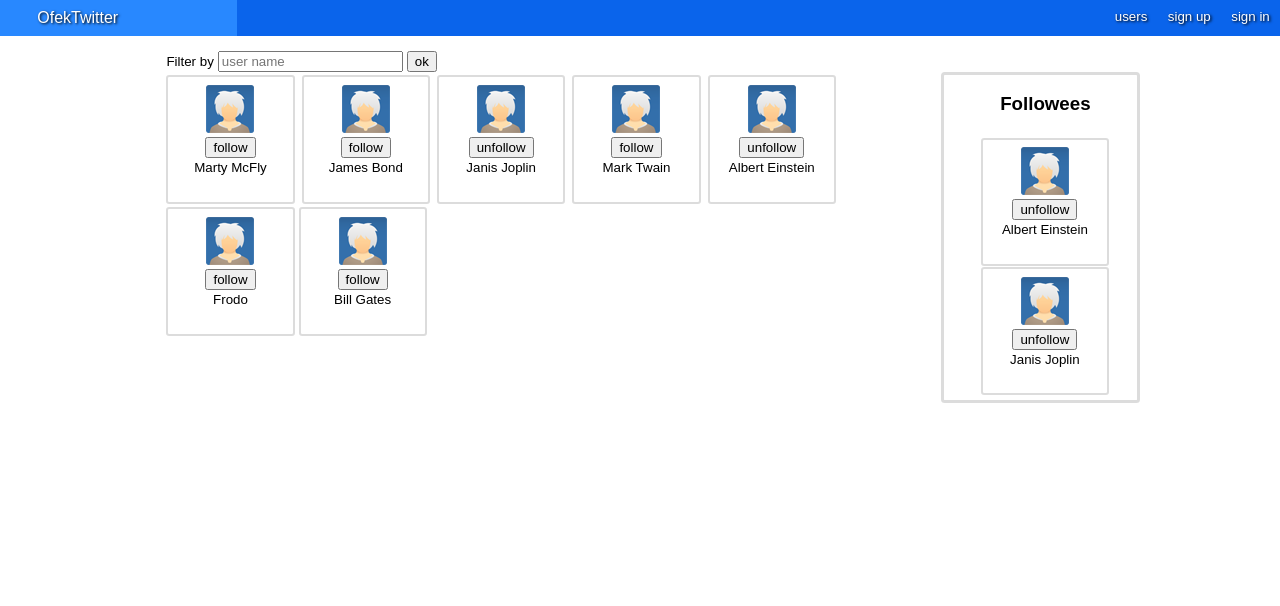
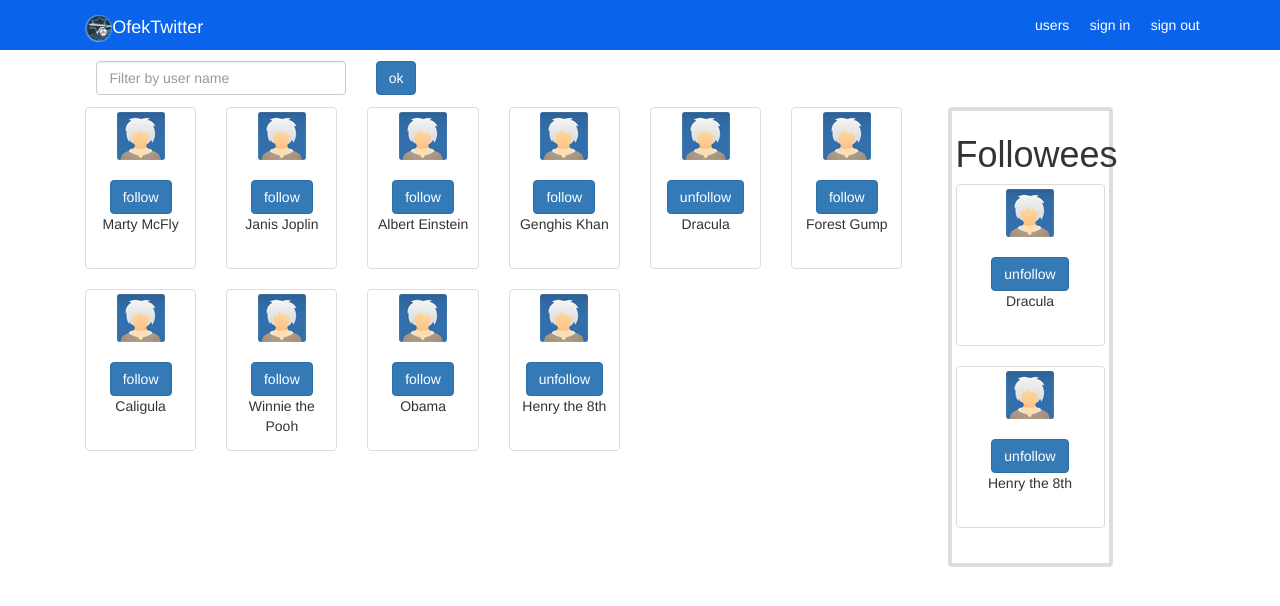
Before and after one commit to shakedd15/CourseTwitterProject, a plain HTML site: page Twitter/users.html in a window 1280 px wide. Drawn offline with nearby package versions, Linux system fonts and the light colour scheme.

Commit message:
adding bootstrap, before walking throw code.

```diff
--- a/Twitter/users.html
+++ b/Twitter/users.html
@@ -1,102 +1,164 @@
 <!DOCTYPE html>
 <html lang="en">
-<head>
+<head class="row">
     <meta charset="UTF-8">
+    <link rel="stylesheet" type="text/css" href="../stylesSheet/bootstrap.css">
     <link rel="stylesheet" type="text/css" href="../stylesSheet/styleSheets.css">
     <link rel="stylesheet" type="text/css" href="../stylesSheet/users.css">
     <title>Title</title>
 </head>
 <body>
-<div id="main_wrapper">
+<div>
     <header>
-    <ul>
-        <li><img id="logo" src="../images/ofek.png"></li>
-        <div id="optionsBar">
-            <li><a id="ofektwitterText" href="ofekTwitter.html">OfekTwitter</a></li>
-            <li class="menu"><a>sign in</a></li>
-            <li class="menu"><a>sign up</a></li>
-            <li class="menu"><a href="users.html">users</a></li>
+        <div class="container">
+            <div class="navbar-header">
+                <button type="button" class="navbar-toggle collapsed" data-toggle="collapse" data-target="#navbar"
+                        aria-expanded="false" aria-controls="navbar">
+                    <span class="sr-only">Toggle navigation</span>
+                    <span class="icon-bar"></span>
+                    <span class="icon-bar"></span>
+                    <span class="icon-bar"></span>
+                </button>
+                <a class="navbar-brand title" href="ofekTwitter.html">
+                    <img id="logo" src="../images/ofek.png">OfekTwitter</a>
             </div>
+            <div id="navbar" class="navbar-collapse collapse">
+                <ul class="navbar-nav navbar-right">
+                    <li><a class="menu" href="users.html">users</a></li>
+                    <li><a class="menu" href="#">sign in</a></li>
+                    <li><a class="menu" href="#">sign out</a></li>
                 </ul>
-</header>
-<section>
-    <form >
-        <span id="filterFont">Filter by</span>  <input type="text" name="filter" placeholder="user name"/>
-        <input type="button" name="ok" value="ok"  />
-        <br>
-    </form>
-    <article>
-        <div class="singleUser">
-            <div><img src="../images/useravatar.png" class="userPicture"></div>
-            <div>
-                <input type="button" name="ok" value="follow" class="followButonUser" /> <br/>
-                <span class="userName">Marty McFly</span>
             </div>
         </div>
-        <div class="singleUser">
-            <div><img src="../images/useravatar.png" class="userPicture"></div>
-            <div>
-                <input type="button" name="ok" value="follow" class="followButonUser" /> <br/>
-                <span class="userName">James Bond</span>
+    </header>
+
+<section class="container">
+    <div class="row createSpace">
+        <div class="col-md-3">
+            <input type="text" class="form-control" id="exampleInputName2" placeholder="Filter by user name">
+
+        </div>
+        <div class="col-md-8">
+            <button type="button" class="btn btn-primary">ok</button>
         </div>
     </div>
-        <div class="singleUser">
-            <div><img src="../images/useravatar.png" class="userPicture"></div>
+    <div class="row">
+        <div class="col-md-9">
+            <div class="col-md-2">
+                    <div class="thumbnail">
+                        <div><img src="../images/useravatar.png"></div><br/>
                         <div>
-                <input type="button" name="ok" value="unfollow" class="followButonUser" /> <br/>
-                <span class="userName">Janis Joplin</span>
+                            <button type="button" class="btn btn-primary">follow</button><br/>
+                            <span>Marty McFly</span>
                         </div>
                     </div>
-        <div class="singleUser">
-            <div><img src="../images/useravatar.png" class="userPicture"></div>
+            </div>
+            <div class="col-md-2">
+                    <div class="thumbnail">
+                        <div><img src="../images/useravatar.png"></div><br/>
                         <div>
-                <input type="button" name="ok" value="follow" class="followButonUser" /> <br/>
-                <span class="userName">Mark Twain</span>
+                            <button type="button" class="btn btn-primary">follow</button><br/>
+                            <span>Janis Joplin</span>
                         </div>
                     </div>
-        <div class="singleUser">
-            <div><img src="../images/useravatar.png" class="userPicture"></div>
+            </div>
+            <div class="col-md-2">
+                    <div class="thumbnail">
+                        <div><img src="../images/useravatar.png"></div><br/>
                         <div>
-                <input type="button" name="ok" value="unfollow" class="followButonUser" /> <br/>
-                <span class="userName">Albert Einstein</span>
+                            <button type="button" class="btn btn-primary">follow</button><br/>
+                            <span>Albert Einstein</span>
                         </div>
                     </div>
-        <div class="singleUser">
-            <div><img src="../images/useravatar.png" class="userPicture"></div>
+            </div>
+            <div class="col-md-2">
+                    <div class="thumbnail">
+                        <div><img src="../images/useravatar.png"></div><br/>
                         <div>
-                <input type="button" name="ok" value="follow" class="followButonUser" /> <br/>
-                <span class="userName">Frodo</span>
+                            <button type="button" class="btn btn-primary">follow</button> <br/>
+                            <span>Genghis Khan</span>
                         </div>
                     </div>
-        <div class="singleUser">
-            <div><img src="../images/useravatar.png" class="userPicture"></div>
+            </div>
+            <div class="col-md-2">
+                    <div class="thumbnail">
+                        <div><img src="../images/useravatar.png"></div><br/>
                         <div>
-                <input type="button" name="ok" value="follow" class="followButonUser" /> <br/>
-                <span class="userName">Bill Gates</span>
+                            <button type="button" class="btn btn-primary">unfollow</button> <br/>
+                            <span>Dracula</span>
                         </div>
                     </div>
-    </article>
-    <aside>
-        <div id="followsUser">
-            <h1>Followees</h1>
-            <div id="insideFollowesUser">
-            <div class="singleUser">
-                <div><img src="../images/useravatar.png" class="userPicture"></div>
+            </div>
+            <div class="col-md-2">
+                    <div class="thumbnail">
+                        <div><img src="../images/useravatar.png"></div><br/>
                         <div>
-                <input type="button" name="ok" value="unfollow" class="followButonUser" /> <br/>
-                <span class="userName">Albert Einstein</span>
+                            <button type="button" class="btn btn-primary">follow</button> <br/>
+                            <span>Forest Gump</span>
                         </div>
                     </div>
-            <div class="singleUser" id="oneUser">
-                <div><img src="../images/useravatar.png" class="userPicture"></div>
+            </div>
+            <div class="col-md-2">
+                    <div class="thumbnail">
+                        <div><img src="../images/useravatar.png"></div><br/>
                         <div>
-                <input type="button" name="ok" value="unfollow" class="followButonUser" /> <br/>
-                <span class="userName">Janis Joplin</span>
+                            <button type="button" class="btn btn-primary">follow</button> <br/>
+                            <span>Caligula</span>
+                        </div>
+                    </div>
+            </div>
+            <div class="col-md-2">
+                <div class="thumbnail">
+                    <div><img src="../images/useravatar.png"></div><br/>
+                    <div>
+                        <button type="button" class="btn btn-primary">follow</button> <br/>
+                        <span>Winnie the Pooh</span>
+                    </div>
+                </div>
+            </div>
+            <div class="col-md-2">
+                <div class="thumbnail">
+                    <div><img src="../images/useravatar.png"></div><br/>
+                    <div>
+                        <button type="button" class="btn btn-primary">follow</button> <br/>
+                        <span>Obama</span>
+                    </div>
+                </div>
+            </div>
+            <div class="col-md-2">
+                <div class="thumbnail">
+                    <div><img src="../images/useravatar.png"></div><br/>
+                    <div>
+                        <button type="button" class="btn btn-primary">unfollow</button> <br/>
+                        <span>Henry the 8th</span>
                     </div>
                 </div>
             </div>
         </div>
-    </aside>
+        <div class="col-md-2">
+            <div class="thumbnail createBorder">
+                <h1>Followees</h1>
+                <div>
+                    <div class="thumbnail">
+                        <div><img src="../images/useravatar.png"></div><br/>
+                        <div>
+                            <button type="button" class="btn btn-primary">unfollow</button><br/>
+                            <span>Dracula</span>
+                        </div>
+                    </div>
+                    <div class="thumbnail">
+                        <div><img src="../images/useravatar.png"></div><br/>
+                        <div>
+                            <button type="button" class="btn btn-primary">unfollow</button><br/>
+                            <span>Henry the 8th</span>
+                        </div>
+                    </div>
+                </div>
+            </div>
+        </div>
+    </div>
+
+
     </section>
 </div>
 </body>
--- a/stylesSheet/ofekTwitter.css
+++ b/stylesSheet/ofekTwitter.css
@@ -1,33 +1,17 @@
-
-#optionsBar{
-    text-align: right;
-}
 
 #textArea{
-    margin-top: 4.3vw;
-    margin-left: 12.45vw;
-}
-
-#Twitts
-{
-    margin-left: 12.5vw;
-    margin-top: 1.5vw;
-    font-family: sans-serif;
-    font-size: smaller;
-}
-
-#textAreaObjec{
-    vertical-align: middle;
-    padding-top: 2vw;
+    margin-top: 1vw;
+    margin-left: -0.3vw;
 }
 
 .text{
     vertical-align: top;
     display: inline-block;
-    width: 950px;
+    width: 31.5%;
+    padding: 1%;
 }
 
 .avatar{
     display: inline-block;
-    width: 50px;
+    padding: 1%;
 }
--- a/stylesSheet/styleSheets.css
+++ b/stylesSheet/styleSheets.css
@@ -1,18 +1,17 @@
 header{
     background-color: #0a64eb;
-    position: absolute;
     width: 100%;
     top: 0;
     left: 0;
 }
 
-#ofektwitterText{
-    margin-left: -215%;
-    font-size: initial;
+#logo{
+    width: 12%;
+    display: inline-block;
 }
 
-#logo{
-    width: 20%;
+.title{
+  color: white;
 }
 
 ul {
@@ -23,13 +22,6 @@ header{
     background-color: #0a64eb;
 }
 
- li {
-     float: left;
-     font-family: sans-serif;
-     font-size: smaller;
-     text-shadow: 0.1vw 0.1vw 0.2vw #000000;
- }
-
 li a {
     display: block;
     color: white;
@@ -38,10 +30,7 @@ header{
     text-decoration: none;
 }
 
- li a:hover {
-     background-color: #2888ff;
+.menu:hover{
+    color: #d4d3d3;
+    text-decoration: blink;
 }
-
- .menu{
-     float: right;
- }
--- a/stylesSheet/users.css
+++ b/stylesSheet/users.css
@@ -1,91 +1,23 @@
-article, aside
-{
-    display: inline-block;
-    vertical-align: top;
-    text-align: justify;
-}
-
-
 
 #main_wrapper
 {
-    width: 74vw;
-    margin: auto;
-    margin-top: 4%;
+    margin: 4% auto auto;
 }
 
-article
-{
-    width: 52.3vw;
-    margin-right: 0.75vw;
-}
-
-article p
-{
-    font-size: 0.8em;
-}
-
-aside.div
-{
-    position: relative;
-    width: 11.75vw;
-    background-color: #706b64;
-    box-shadow: 2.5vw 0.1vw 0.25vw #1c1a19;
-    border-radius: 0.25vw;
-    padding: 0.5vw;
-    color: white;
-    font-size: 0.9em;
-    border-color: #0a64eb;
-}
-
-.singleUser{
-    border: 0.2vw solid;
-    border-radius: 0.25vw;
-    border-color: gainsboro;
-    width: 9.7vw;
-    height: 9.7vw;
-    display: inline-block;
-    text-align: center;
-    margin-top: 0.3vw;
-}
-
-.singleUser:hover{
-    border-color: #bababa;
-}
-
-.userPicture{
-    margin-top: 6%;
-}
-
-.userName{
-    font-size: smaller;
+h1{
     font-family: sans-serif;
 }
 
-#followsUser{
-    border: 0.3vw solid;
-    border-radius: 0.3vw;
-    border-color: gainsboro;
-    width: 15.1vw;
-    height: 25.4vw;
-    display: inline-block;
-    margin-left: 46%;
+.thumbnail{
+    text-align: center;
+    height: 162px;
 }
 
-#insideFollowesUser{
-    margin-left: 19%;
+.createSpace{
+    margin: 1%;
 }
 
-h1{
-    margin-left: 29%;
-    font-family: sans-serif;
+.createBorder{
+    border: 4px solid #ddd;
+    height: 460px;
 }
-
-#oneUser{
-    margin-top: 0.1vw;
-}
-
-#filterFont{
-    font-family: sans-serif;
-    font-size: smaller;
-}
```
Also changed, not shown: Twitter/ofekTwitter.html (+44 -17 lines). Lines whose indentation alone changed are shown as unchanged.
